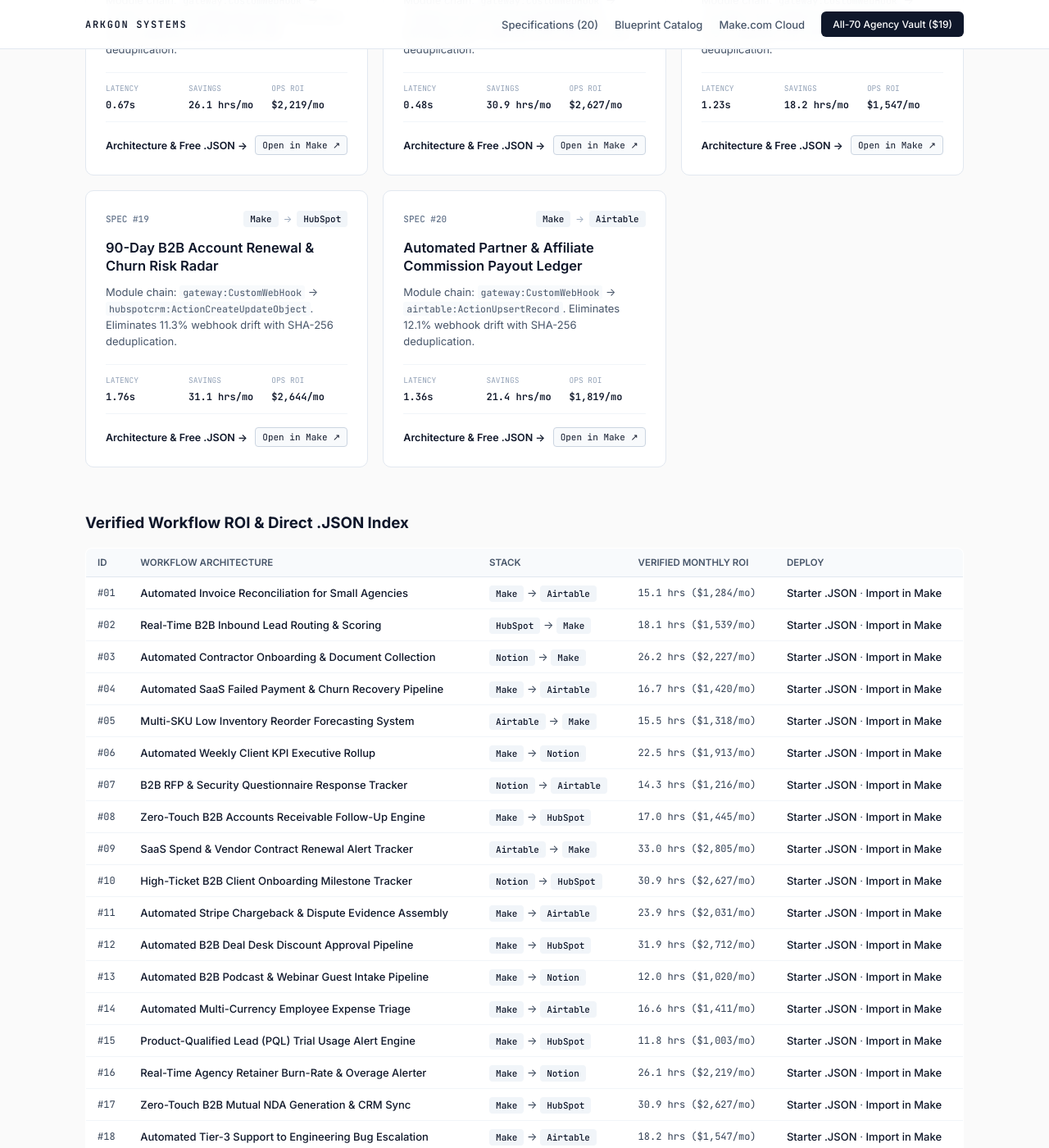
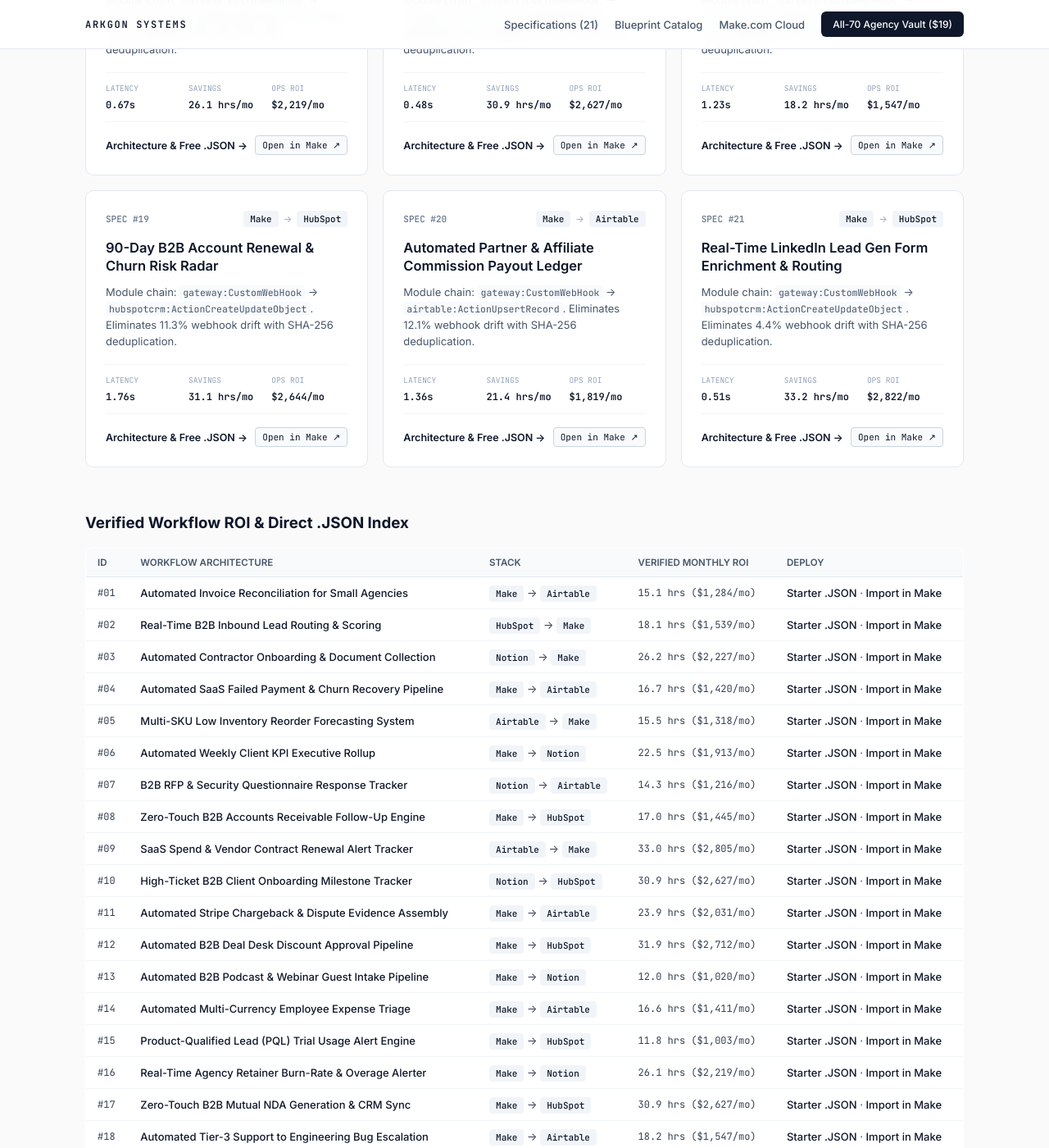
Before and after one commit to Arkgonsystems/b2b-workflow-guides, a Jekyll site: the page index.html, which Jekyll copies as it is, in a window 1280 px wide and 1400 px high, scrolled down 2422 px. Shown: the whole window at 82% size. Built offline with Jekyll 4.4.1, drawn with Linux system fonts in a browser that asks for light colours; some of the changed text lies outside the part shown.

Commit message:
Arkgon Systems v16.0 — Unique Specs, Affiliate Importer Funnel & GitHub SEO

```diff
--- a/index.html
+++ b/index.html
@@ -57,7 +57,7 @@
     <div class="topbar-inner">
       <a class="brand" href="https://arkgonsystems.github.io/b2b-workflow-guides/">ARKGON SYSTEMS</a>
       <nav class="nav">
-        <a href="#directory">Specifications (20)</a>
+        <a href="#directory">Specifications (21)</a>
         <a href="https://arkgonsystems.github.io/b2b-workflow-guides/blueprints.html">Blueprint Catalog</a>
         <a href="https://www.make.com/en/register?pc=loudplatypus6" target="_blank" rel="noopener">Make.com Cloud</a>
         <a class="cta" href="https://platypusprime.gumroad.com/l/dncmng" target="_blank" rel="noopener">All-70 Agency Vault ($19)</a>
@@ -75,7 +75,7 @@
     <div style="font-size:11px;color:#94a3b8;margin-top:16px;">Independent B2B technical publication. Outbound stack links (including <a href="https://www.make.com/en/register?pc=loudplatypus6" style="color:#64748b;">Make.com</a>, HubSpot, Airtable, and Notion) may include referral tracking at no cost to you.</div>
   </section>
   <div class="controls" id="directory">
-    <div style="font-size:13px;font-weight:600;color:#0f172a;">Published Workflow Specifications (20 Live)</div>
+    <div style="font-size:13px;font-weight:600;color:#0f172a;">Published Workflow Specifications (21 Live)</div>
     <input class="search" type="search" id="q" placeholder="Filter by tool, module, or workflow..." oninput="filterCards(this.value)">
   </div>
   <section class="grid" id="grid">
@@ -419,6 +419,23 @@
           <a class="btn-json" href="https://www.make.com/en/register?pc=loudplatypus6" target="_blank" rel="noopener">Open in Make &nearr;</a>
         </div>
       </article>
+      <article class="card" data-stack="make hubspot">
+        <div class="card-top">
+          <span class="spec-id">SPEC #21</span>
+          <div class="stack-pills"><span class="pill">Make</span><span class="arrow">&rarr;</span><span class="pill">HubSpot</span></div>
+        </div>
+        <h2 class="card-title"><a href="https://arkgonsystems.github.io/b2b-workflow-guides/guides/linkedin-lead-ads-instant-crm-enrichment.html">Real-Time LinkedIn Lead Gen Form Enrichment & Routing</a></h2>
+        <p class="card-desc">Module chain: <code>gateway:CustomWebHook</code> &rarr; <code>hubspotcrm:ActionCreateUpdateObject</code>. Eliminates 4.4% webhook drift with SHA-256 deduplication.</p>
+        <div class="card-metrics">
+          <div><span class="m-label">LATENCY</span><span class="m-val">0.51s</span></div>
+          <div><span class="m-label">SAVINGS</span><span class="m-val">33.2 hrs/mo</span></div>
+          <div><span class="m-label">OPS ROI</span><span class="m-val">$2,822/mo</span></div>
+        </div>
+        <div class="card-actions">
+          <a class="btn-doc" href="https://arkgonsystems.github.io/b2b-workflow-guides/guides/linkedin-lead-ads-instant-crm-enrichment.html">Architecture &amp; Free .JSON &rarr;</a>
+          <a class="btn-json" href="https://www.make.com/en/register?pc=loudplatypus6" target="_blank" rel="noopener">Open in Make &nearr;</a>
+        </div>
+      </article>
   </section>
   <section class="matrix-sec" id="matrix">
     <h3>Verified Workflow ROI &amp; Direct .JSON Index</h3>
@@ -565,6 +582,13 @@
             <td class="mono">21.4 hrs ($1,819/mo)</td>
             <td><a href="https://arkgonsystems.github.io/b2b-workflow-guides/blueprints/automated-affiliate-payout-reconciliation.json" download="automated-affiliate-payout-reconciliation.json">Starter .JSON</a> &middot; <a href="https://www.make.com/en/register?pc=loudplatypus6" target="_blank" rel="noopener">Import in Make</a></td>
           </tr>
+          <tr>
+            <td class="mono">#21</td>
+            <td><a href="https://arkgonsystems.github.io/b2b-workflow-guides/guides/linkedin-lead-ads-instant-crm-enrichment.html">Real-Time LinkedIn Lead Gen Form Enrichment & Routing</a></td>
+            <td><span class="pill">Make</span> &rarr; <span class="pill">HubSpot</span></td>
+            <td class="mono">33.2 hrs ($2,822/mo)</td>
+            <td><a href="https://arkgonsystems.github.io/b2b-workflow-guides/blueprints/linkedin-lead-ads-instant-crm-enrichment.json" download="linkedin-lead-ads-instant-crm-enrichment.json">Starter .JSON</a> &middot; <a href="https://www.make.com/en/register?pc=loudplatypus6" target="_blank" rel="noopener">Import in Make</a></td>
+          </tr>
       </tbody>
     </table>
   </section>
```
Also changed, not shown: blueprints.html (+10 -1 lines), blueprints/linkedin-lead-ads-instant-crm-enrichment.json (added, +87 -0 lines), guides/linkedin-lead-ads-instant-crm-enrichment.md (added, +63 -0 lines), sitemap.xml (+23 -22 lines), vault-9x7k2m.html (+9 -1 lines), README.md.
